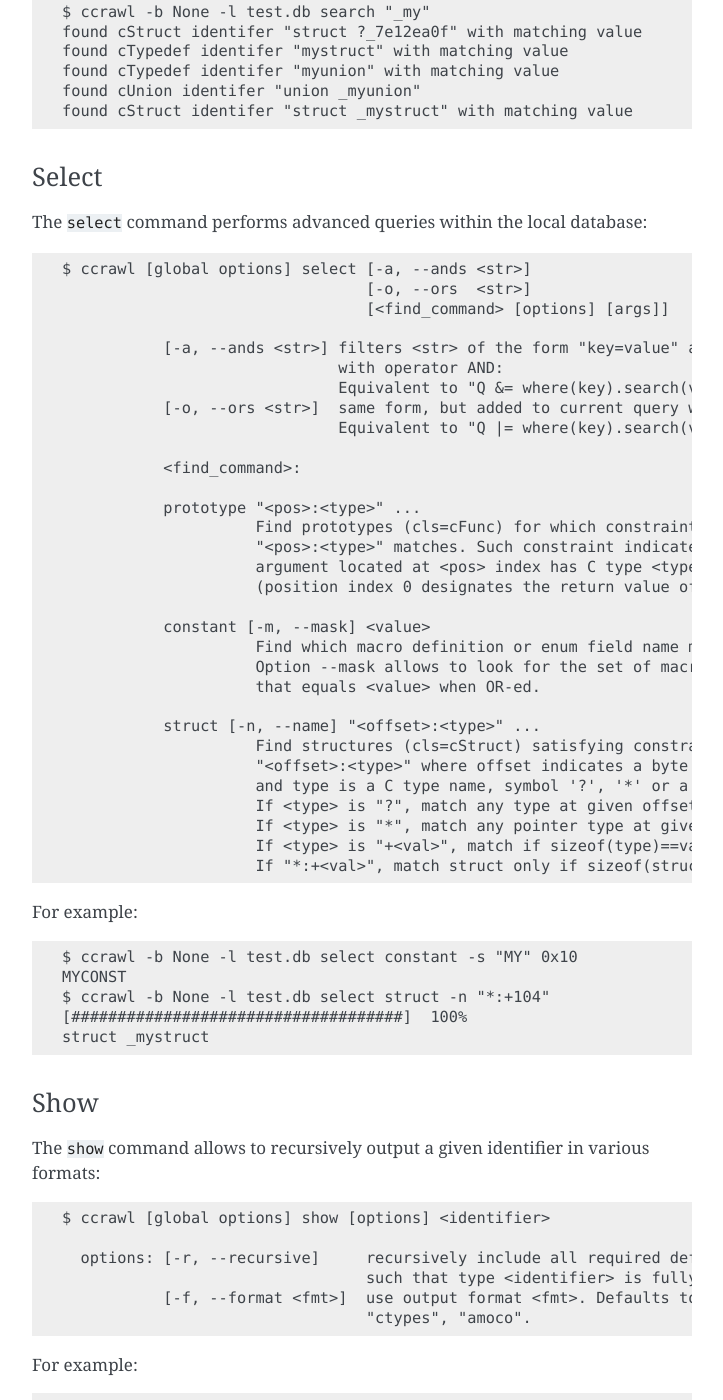
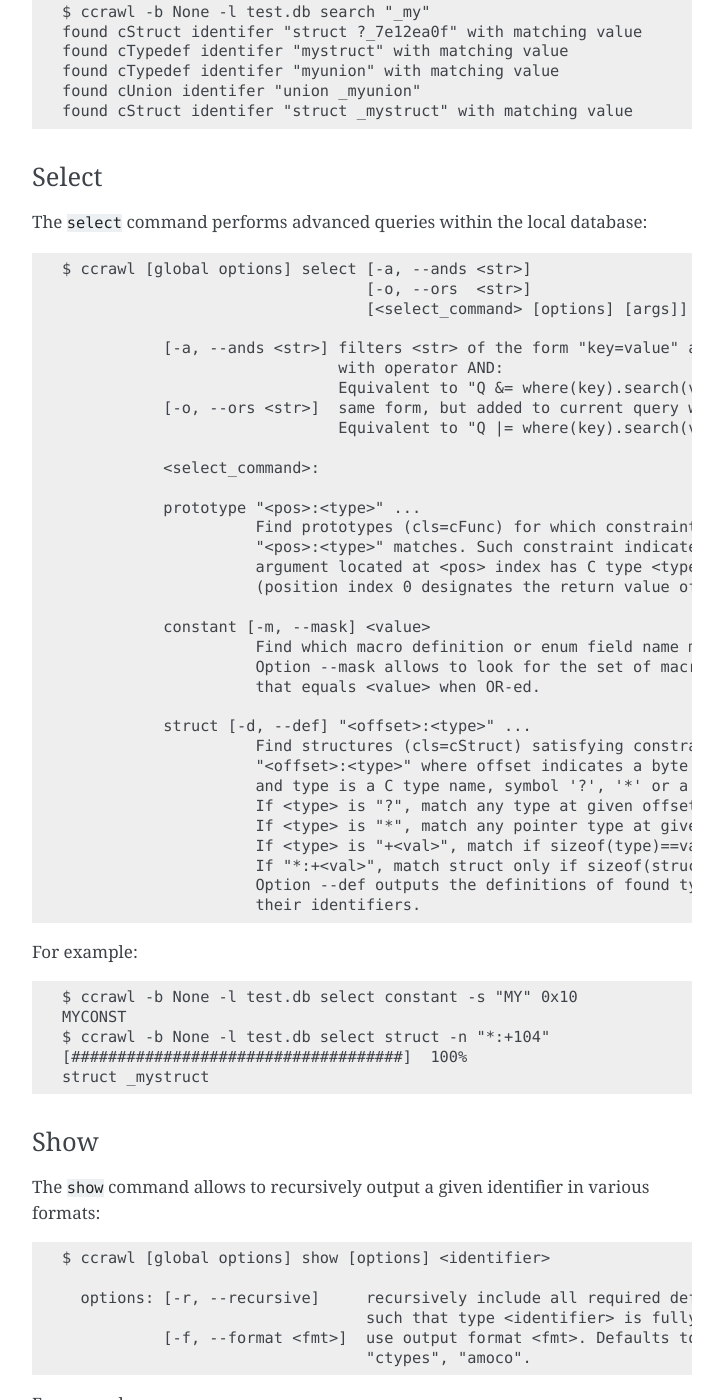
Before and after one commit to bdcht/ccrawl, a Sphinx documentation site: the page built from doc/usage.rst, in a window 1280 px wide and 1400 px high, scrolled down 2780 px. Shown: the whole window, without its empty margins (388-1111 px from the left). Built offline with Sphinx 7.4.7, drawn with Linux system fonts in a browser that asks for light colours; pages that are not in the unit, such as notebooks, are missing from menus; some of the changed text lies outside the part shown.

Commit message:
change struct option and update doc

```diff
--- a/doc/usage.rst
+++ b/doc/usage.rst
@@ -5,7 +5,7 @@ We now provide a description of the ccrawl command-line tool which defines sever
 Of course, the ccrawl package can be used as well as a traditional package within Python scripts.
 
 ccrawl's initial command consist in building a local database from C/C++ (header) files.
-The libclang_ library is used to extract the following features ::
+The libclang_ library is used to extract the following features::
 
  - definitions of macros (#define)
  - definitions of simple types (typedef)
@@ -141,7 +141,7 @@ The ``select`` command performs advanced queries within the local database::
 
     $ ccrawl [global options] select [-a, --ands <str>]
                                      [-o, --ors  <str>]
-                                     [<find_command> [options] [args]]
+                                     [<select_command> [options] [args]]
 
                [-a, --ands <str>] filters <str> of the form "key=value" added to current query
                                   with operator AND:
@@ -149,7 +149,7 @@ The ``select`` command performs advanced queries within the local database::
                [-o, --ors <str>]  same form, but added to current query with operator OR:
                                   Equivalent to "Q |= where(key).search(value)".
 
-               <find_command>:
+               <select_command>:
 
                prototype "<pos>:<type>" ...
                          Find prototypes (cls=cFunc) for which constraints of the form
@@ -162,7 +162,7 @@ The ``select`` command performs advanced queries within the local database::
                          Option --mask allows to look for the set of macros or enum symbols
                          that equals <value> when OR-ed.
 
-               struct [-n, --name] "<offset>:<type>" ...
+               struct [-d, --def] "<offset>:<type>" ...
                          Find structures (cls=cStruct) satisfying constraints of the form:
                          "<offset>:<type>" where offset indicates a byte offset value (or '*')
                          and type is a C type name, symbol '?', '*' or a byte size value:
@@ -170,6 +170,8 @@ The ``select`` command performs advanced queries within the local database::
                          If <type> is "*", match any pointer type at given offset,
                          If <type> is "+<val>", match if sizeof(type)==val at given offset.
                          If "*:+<val>", match struct only if sizeof(struct)==val.
+                         Option --def outputs the definitions of found types rather than
+                         their identifiers.
 
 
 For example::
@@ -224,7 +226,6 @@ For example::
 
 
 
-
 Info
 ++++
 
```
Also changed, not shown: other parts of doc/usage.rst (+1 -1 lines), doc/examples.rst (+18 -14 lines), 1 other file.
